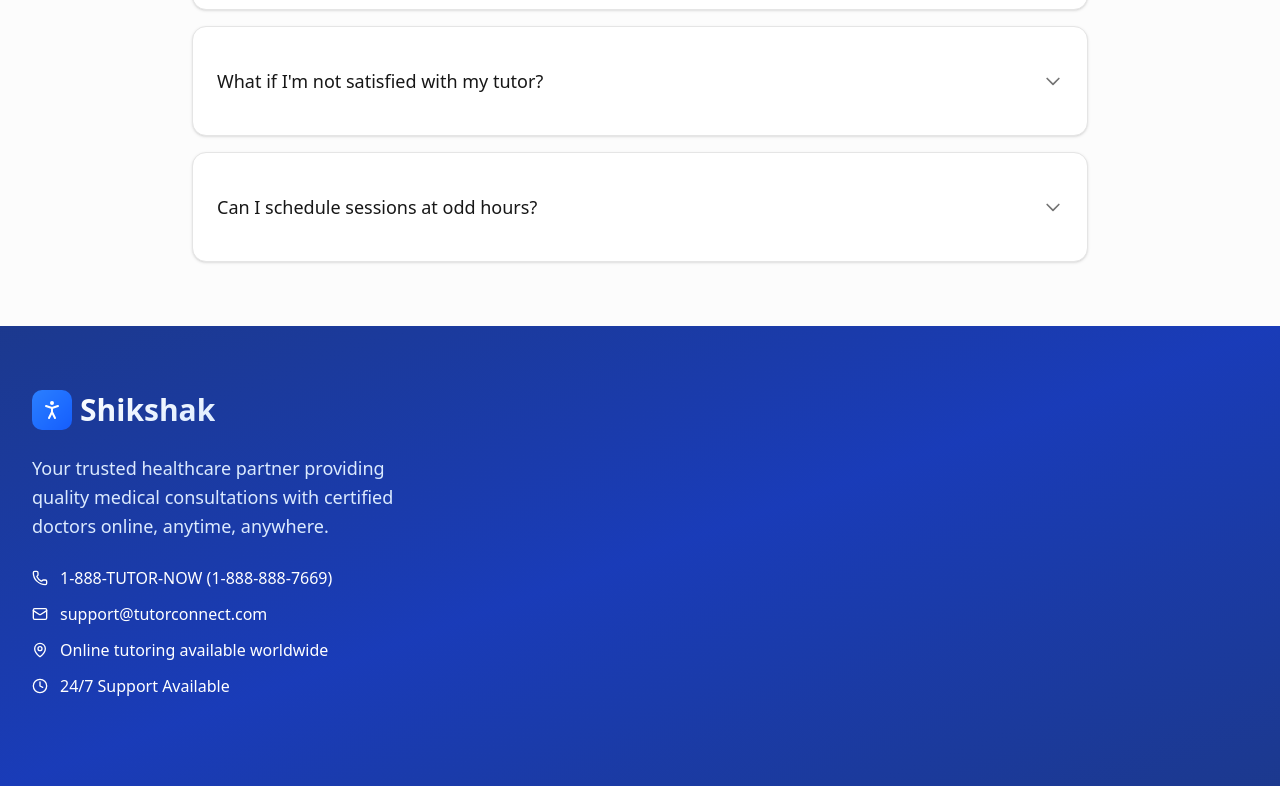
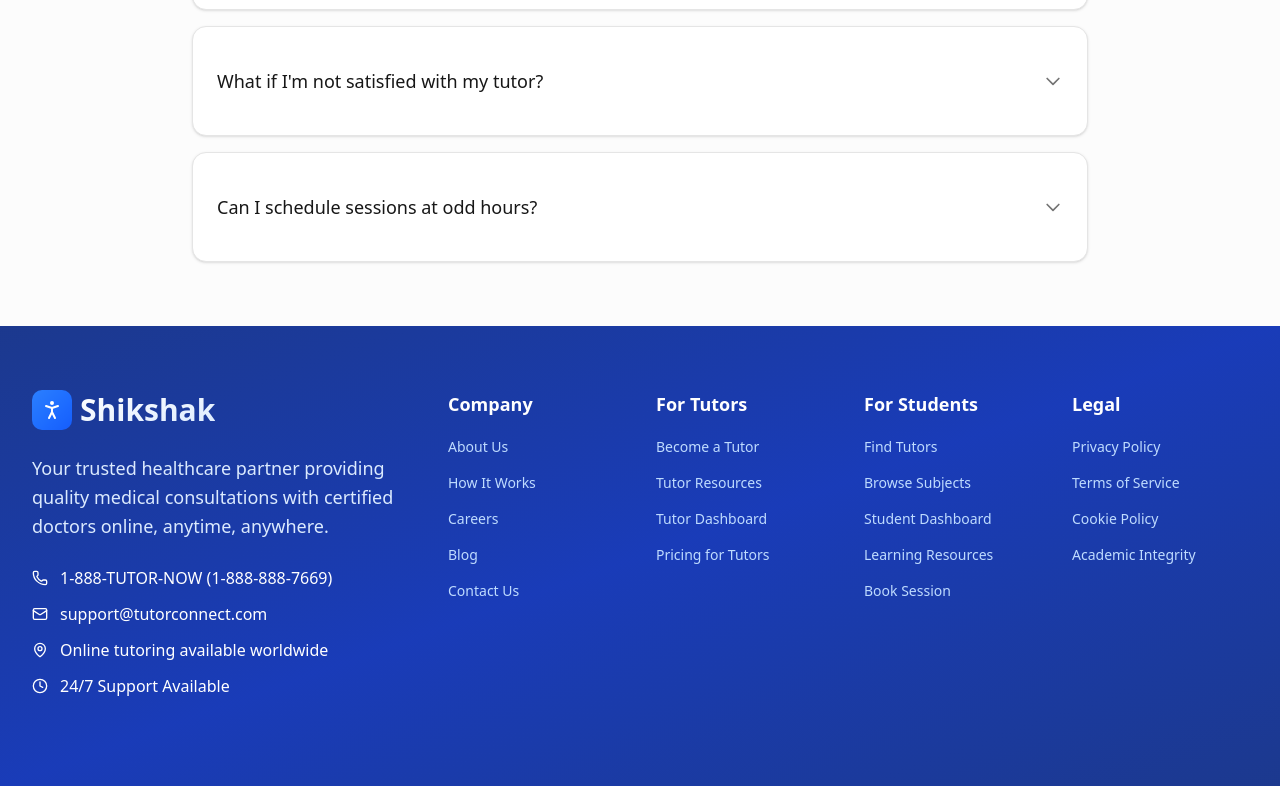
Before and after one commit to suicide-machine/Shishak-2, a Next.js app in the folder frontend/: page / in a window 1280 px wide. Shown: the part 2205-2991 px from the top of the page. Built offline with nearby package versions, Linux system fonts and the light colour scheme.

Commit message:
Home Page (Header, Landing, Testimonials, Footer) part-17

```diff
--- a/frontend/components/landing/Footer.tsx
+++ b/frontend/components/landing/Footer.tsx
@@ -1,6 +1,6 @@
 "use client"
 
-import { contactInfo } from "@/lib/constant"
+import { contactInfo, footerSections } from "@/lib/constant"
 import { PersonStanding } from "lucide-react"
 import React from "react"
 
@@ -38,6 +38,32 @@ const Footer = () => {
                 ))}
               </div>
             </div>
+
+            {/* Links section */}
+            <div className="lg:col-span-8">
+              <div className="grid grid-cols-2 md:grid-cols-4 gap-8">
+                {footerSections.map((section, index) => (
+                  <div key={index}>
+                    <h3 className="font-semibold text-white mb-4 text-lg">
+                      {section.title}
+                    </h3>
+
+                    <ul className="space-y-3">
+                      {section.links.map((link, linkIndex) => (
+                        <li key={linkIndex}>
+                          <a
+                            href={link.href}
+                            className="text-blue-200 hover:text-white transition-colors duration-200 text-sm hover:underline"
+                          >
+                            {link.text}
+                          </a>
+                        </li>
+                      ))}
+                    </ul>
+                  </div>
+                ))}
+              </div>
+            </div>
           </div>
         </div>
       </div>
--- a/frontend/lib/constant.ts
+++ b/frontend/lib/constant.ts
@@ -213,46 +213,46 @@ export const contactInfo = [
   },
 ]
 
-// export const footerSections = [
-//   {
-//     title: "Company",
-//     links: [
-//       { text: "About Us", href: "/about" },
-//       { text: "How It Works", href: "/how-it-works" },
-//       { text: "Careers", href: "/careers" },
-//       { text: "Blog", href: "/blog" },
-//       { text: "Contact Us", href: "/contact" },
-//     ],
-//   },
-//   {
-//     title: "For Tutors",
-//     links: [
-//       { text: "Become a Tutor", href: "/signup/tutor" },
-//       { text: "Tutor Resources", href: "/tutor-resources" },
-//       { text: "Tutor Dashboard", href: "/tutor/dashboard" },
-//       { text: "Pricing for Tutors", href: "/tutor-pricing" },
-//     ],
-//   },
-//   {
-//     title: "For Students",
-//     links: [
-//       { text: "Find Tutors", href: "/tutors" },
-//       { text: "Browse Subjects", href: "/subjects" },
-//       { text: "Student Dashboard", href: "/student/dashboard" },
-//       { text: "Learning Resources", href: "/resources" },
-//       { text: "Book Session", href: "/signup/student" },
-//     ],
-//   },
-//   {
-//     title: "Legal",
-//     links: [
-//       { text: "Privacy Policy", href: "/privacy" },
-//       { text: "Terms of Service", href: "/terms" },
-//       { text: "Cookie Policy", href: "/cookies" },
-//       { text: "Academic Integrity", href: "/integrity" },
-//     ],
-//   },
-// ]
+export const footerSections = [
+  {
+    title: "Company",
+    links: [
+      { text: "About Us", href: "/about" },
+      { text: "How It Works", href: "/how-it-works" },
+      { text: "Careers", href: "/careers" },
+      { text: "Blog", href: "/blog" },
+      { text: "Contact Us", href: "/contact" },
+    ],
+  },
+  {
+    title: "For Tutors",
+    links: [
+      { text: "Become a Tutor", href: "/signup/tutor" },
+      { text: "Tutor Resources", href: "/tutor-resources" },
+      { text: "Tutor Dashboard", href: "/tutor/dashboard" },
+      { text: "Pricing for Tutors", href: "/tutor-pricing" },
+    ],
+  },
+  {
+    title: "For Students",
+    links: [
+      { text: "Find Tutors", href: "/tutors" },
+      { text: "Browse Subjects", href: "/subjects" },
+      { text: "Student Dashboard", href: "/student/dashboard" },
+      { text: "Learning Resources", href: "/resources" },
+      { text: "Book Session", href: "/signup/student" },
+    ],
+  },
+  {
+    title: "Legal",
+    links: [
+      { text: "Privacy Policy", href: "/privacy" },
+      { text: "Terms of Service", href: "/terms" },
+      { text: "Cookie Policy", href: "/cookies" },
+      { text: "Academic Integrity", href: "/integrity" },
+    ],
+  },
+]
 
 // export const socials = [
 //   { name: "twitter", icon: Twitter, url: "https://twitter.com/tutorconnect" },
```
